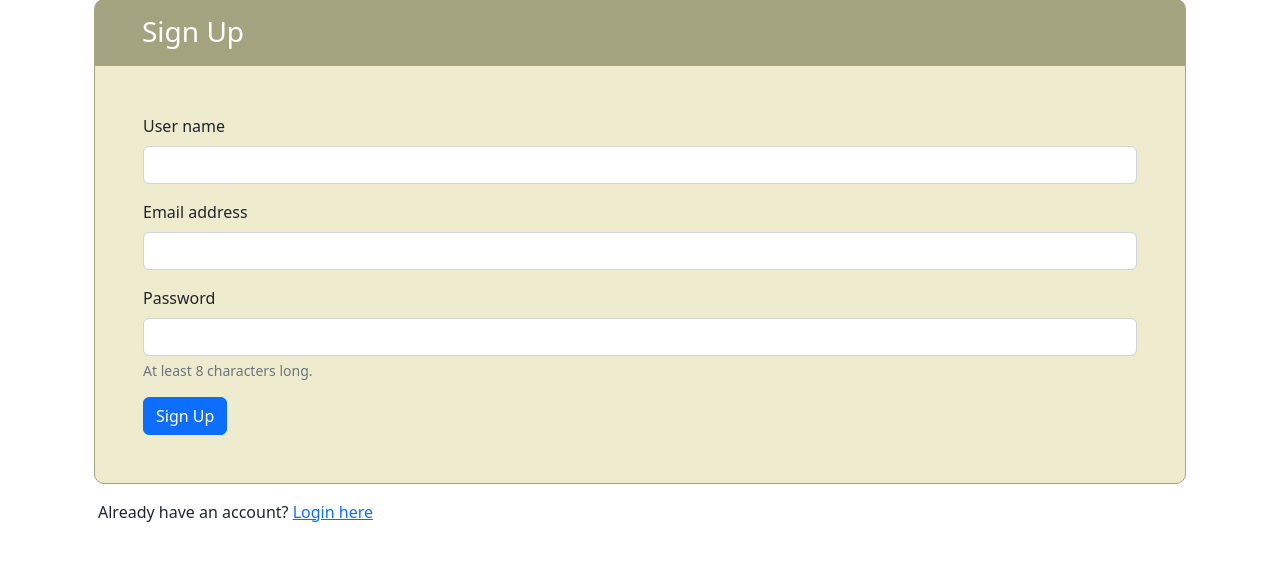
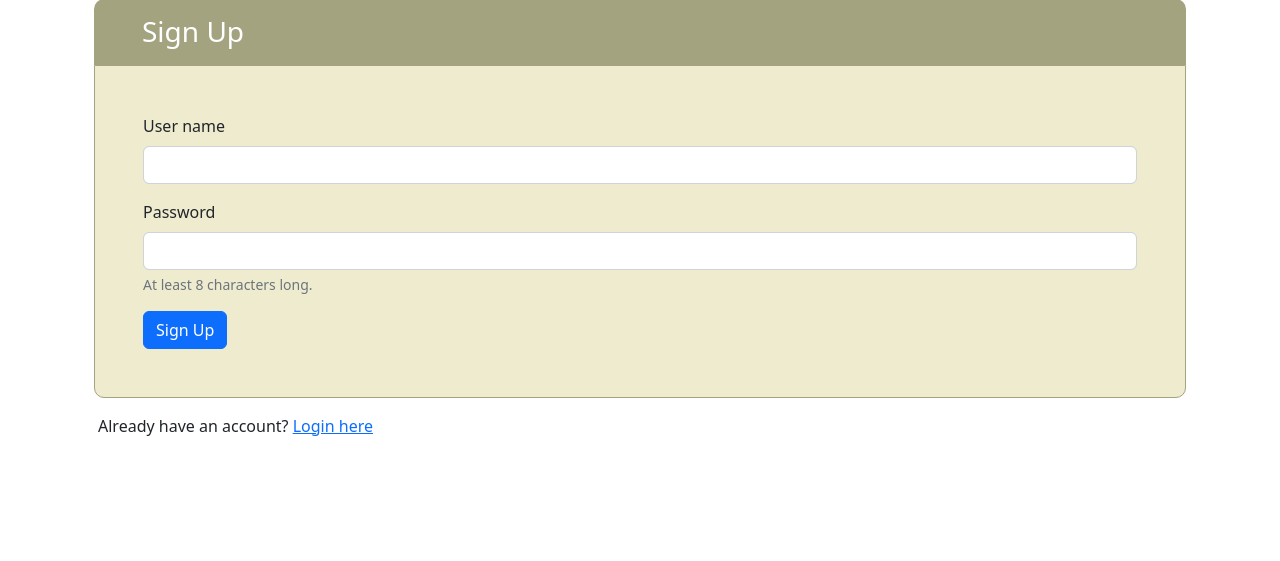
Before and after one commit to heidiwu3388/Tech-Blog, a Node project: template views/signup.handlebars in a window 1280 px wide. Shown: the part 204-765 px from the top of the page. Run offline with Node 20 templates, Linux system fonts and the light colour scheme; the template is opened without the code that fills it, so the values that code supplies are empty; some libraries are stand-ins or nearby versions.

Commit message:
bug fix: use 'User Name' instead of 'Email' to login

```diff
--- a/controllers/api/userRoutes.js
+++ b/controllers/api/userRoutes.js
@@ -4,12 +4,12 @@ const { User } = require('../../models');
 // POST /api/users/login
 router.post('/login', async (req, res) => {
   try {
-    const userData = await User.findOne({ where: { email: req.body.email } });
+    const userData = await User.findOne({ where: { name: req.body.name } });
 
     if (!userData) {
       res
         .status(400)
-        .json({ message: 'Incorrect email or password, please try again' });
+        .json({ message: 'Incorrect username or password, please try again' });
       return;
     }
 
@@ -18,7 +18,7 @@ router.post('/login', async (req, res) => {
     if (!validPassword) {
       res
         .status(400)
-        .json({ message: 'Incorrect email or password, please try again' });
+        .json({ message: 'Incorrect username or password, please try again' });
       return;
     }
 
--- a/public/js/login.js
+++ b/public/js/login.js
@@ -2,14 +2,14 @@ const loginFormHandler = async (event) => {
   event.preventDefault();
 
   // Collect values from the login form
-  const email = document.querySelector('#inputEmail').value.trim();
+  const name = document.querySelector('#inputName').value.trim();
   const password = document.querySelector('#inputPassword').value.trim();
 
-  if (email && password) {
+  if (name && password) {
     // Send a POST request to login the user
     const response = await fetch('/api/users/login', {
       method: 'POST',
-      body: JSON.stringify({ email, password }),
+      body: JSON.stringify({ name, password }),
       headers: { 'Content-Type': 'application/json' },
     });
     if (response.ok) {
--- a/public/js/signup.js
+++ b/public/js/signup.js
@@ -2,15 +2,14 @@ const signupFormHandler = async (event) => {
   event.preventDefault();
 
   const name = document.querySelector('#inputUserName').value.trim();
-  const email = document.querySelector('#inputEmail').value.trim();
   const password = document.querySelector('#inputPassword').value.trim();
 
   // check if all fields have values
-  if (name && email && password) {
+  if (name && password) {
     // send a POST request to the API endpoint for creating a new user
     const response = await fetch('/api/users', {
       method: 'POST',
-      body: JSON.stringify({ name, email, password }),
+      body: JSON.stringify({ name, password }),
       headers: { 'Content-Type': 'application/json' },
     });
 
--- a/seeds/userData.json
+++ b/seeds/userData.json
@@ -1,17 +1,14 @@
 [
   {
     "name": "Heidi",
-    "email": "heidi@gmail.com",
     "password": "password12345"
   },
   {
     "name": "William",
-    "email": "william@gmail.com",
     "password": "password12345"
   },
   {
     "name": "Livia",
-    "email": "livia@gmail.com",
     "password": "password12345"
   }
 ]
--- a/views/login.handlebars
+++ b/views/login.handlebars
@@ -12,8 +12,8 @@
   <!-- Login form body -->
   <form class="login-form p-5">
     <div class="mb-3">
-      <label for="inputEmail" class="form-label">Email address</label>
-      <input type="email" class="form-control" id="inputEmail" required>
+      <label for="inputName" class="form-label">User Name</label>
+      <input type="text" class="form-control" id="inputName" required>
     </div>
     <div class="mb-3">
       <label for="inputPassword" class="form-label">Password</label>
--- a/views/signup.handlebars
+++ b/views/signup.handlebars
@@ -6,10 +6,6 @@
     <div class="mb-3">
       <label for="inputUserName" class="form-label">User name</label>
       <input type="text" class="form-control" id="inputUserName" required>
-    </div>
-    <div class="mb-3">
-      <label for="inputEmail" class="form-label">Email address</label>
-      <input type="email" class="form-control" id="inputEmail" required>
     </div>
     <div class="mb-3">
       <label for="inputPassword" class="form-label">Password</label>
```
Also changed, not shown: models/User.js (+0 -7 lines).
